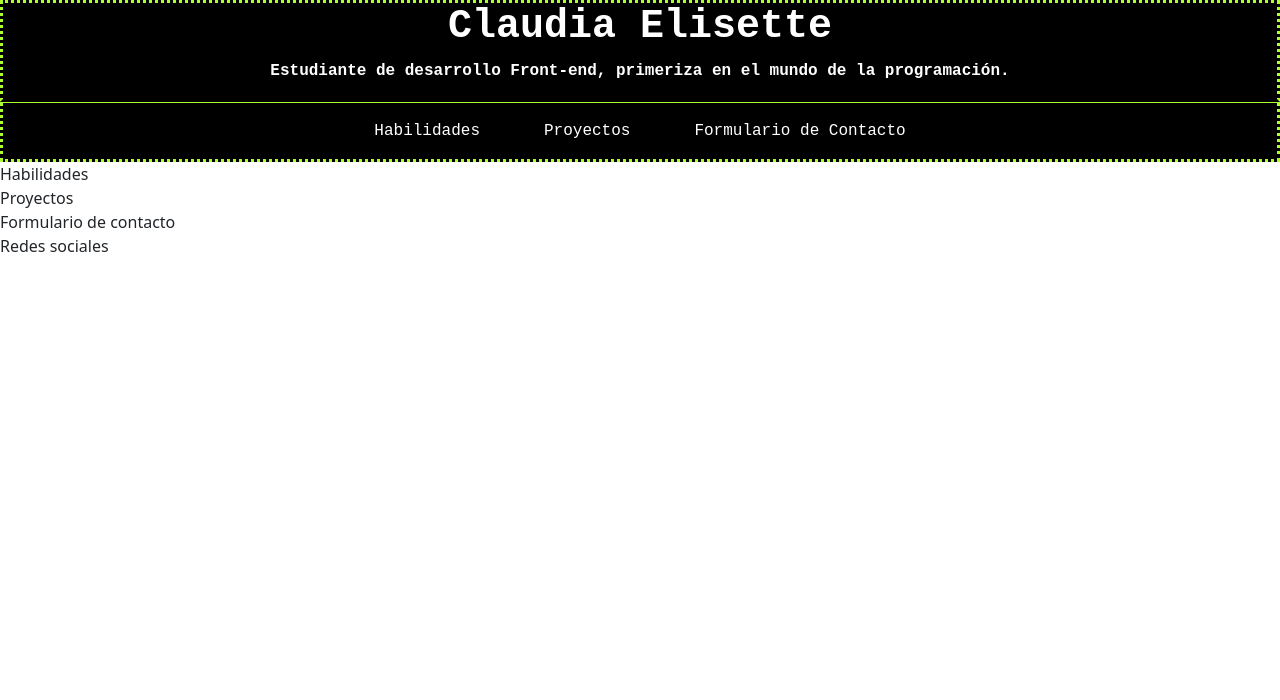
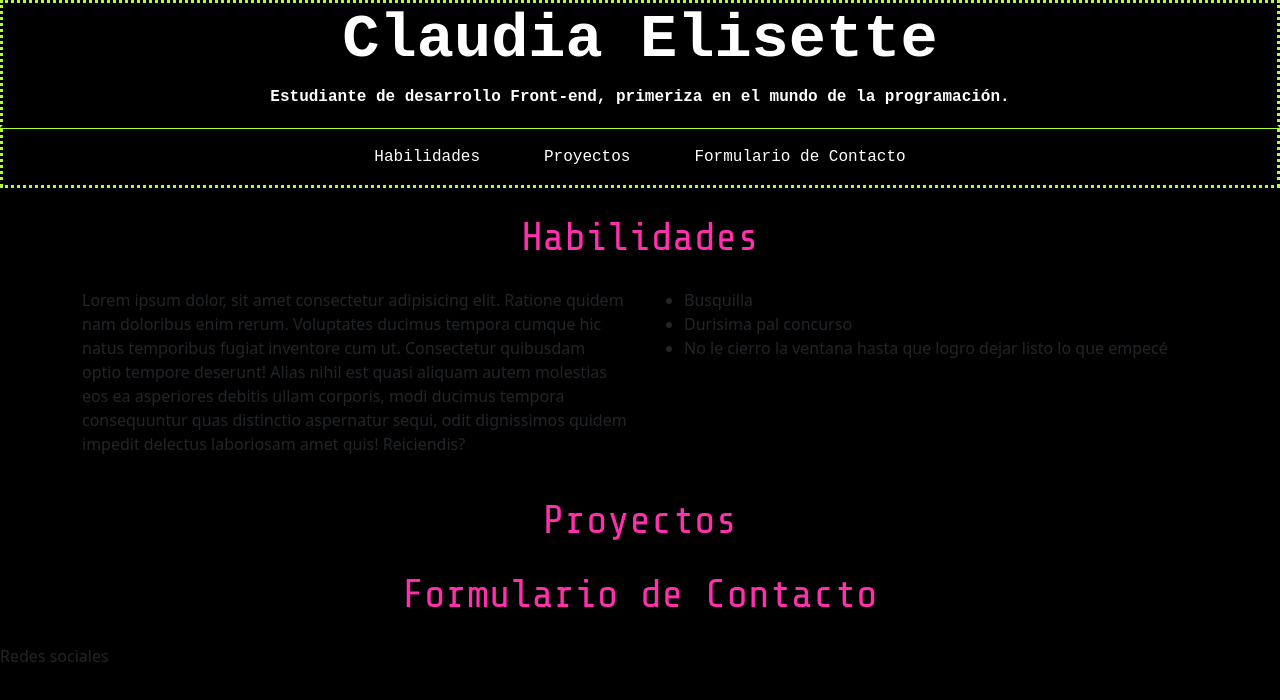
Before and after one commit to claudia-elisette/consolidacionM2, a plain HTML site: page index.html in a window 1280 px wide. Drawn offline with nearby package versions, Linux system fonts and the light colour scheme; a web font is replaced by a local one.

Commit message:
inicio seccion 1

```diff
--- a/assets/CSS/style.css
+++ b/assets/CSS/style.css
@@ -1,3 +1,6 @@
+body{
+    background-color: black;
+}
 header{
     background-color: black;
     font-family: "Kode Mono", monospace;
@@ -12,6 +15,7 @@ header{
 
 #tituloHeader{
     font-weight: 700;
+    font-size: 62px;
 }
 
 #textoHeader{
@@ -33,3 +37,10 @@ header{
    font-family: "Kode Mono", monospace;
    color: white;
 }
+
+.tituloseccion{
+    font-family: "Share Tech Mono", monospace;
+    color: #FF2FAD;
+    text-align: center;
+    margin: 2%;
+}
--- a/index.html
+++ b/index.html
@@ -8,10 +8,10 @@
     <!-- CSS Bootstrap -->
     <link href="https://cdn.jsdelivr.net/npm/bootstrap@5.3.3/dist/css/bootstrap.min.css" rel="stylesheet" integrity="sha384-QWTKZyjpPEjISv5WaRU9OFeRpok6YctnYmDr5pNlyT2bRjXh0JMhjY6hW+ALEwIH" crossorigin="anonymous">
 
-    <!-- Letra header -->
+    <!-- Fonts -->
     <link rel="preconnect" href="https://fonts.googleapis.com">
     <link rel="preconnect" href="https://fonts.gstatic.com" crossorigin>
-    <link href="https://fonts.googleapis.com/css2?family=Kode+Mono:wght@400..700&family=Permanent+Marker&display=swap" rel="stylesheet">
+    <link href="https://fonts.googleapis.com/css2?family=Kode+Mono:wght@400..700&family=Share+Tech+Mono&display=swap" rel="stylesheet">
 
     <!-- Mi CSS -->
     <link rel="stylesheet" href="assets/CSS/style.css">
@@ -53,16 +53,40 @@
 
     <!-- Secciones    -->
         <main>
+
             <section>
-                Habilidades
+                <h1 class="tituloseccion" id="habilidades">Habilidades</h1>
+
+                <div class="container text-justify-center">
+
+                    <div class="row">
+
+                        <div class="col-md-6">
+                            <p>
+                                Lorem ipsum dolor, sit amet consectetur adipisicing elit. Ratione quidem nam doloribus enim rerum. Voluptates ducimus tempora cumque hic natus temporibus fugiat inventore cum ut. Consectetur quibusdam optio tempore deserunt!
+                                Alias nihil est quasi aliquam autem molestias eos ea asperiores debitis ullam corporis, modi ducimus tempora consequuntur quas distinctio aspernatur sequi, odit dignissimos quidem impedit delectus laboriosam amet quis! Reiciendis?
+                            </p>
+                        </div>
+                        <div class="col-md-6">
+                            <ul>
+                                <li>Busquilla</li>
+                                <li>Durisima pal concurso</li>
+                                <li>No le cierro la ventana hasta que logro dejar listo lo que empecé</li>
+                            </ul>
+                        </div>
+
+                    </div>
+
+                </div>
+
             </section>
 
             <section>
-                Proyectos
+                <h1 class="tituloseccion" id="proyectos">Proyectos</h1>
             </section>
 
             <section>
-                Formulario de contacto
+                <h1 class="tituloseccion" id="contacto">Formulario de Contacto</h1>
             </section>
 
         </main>
```
